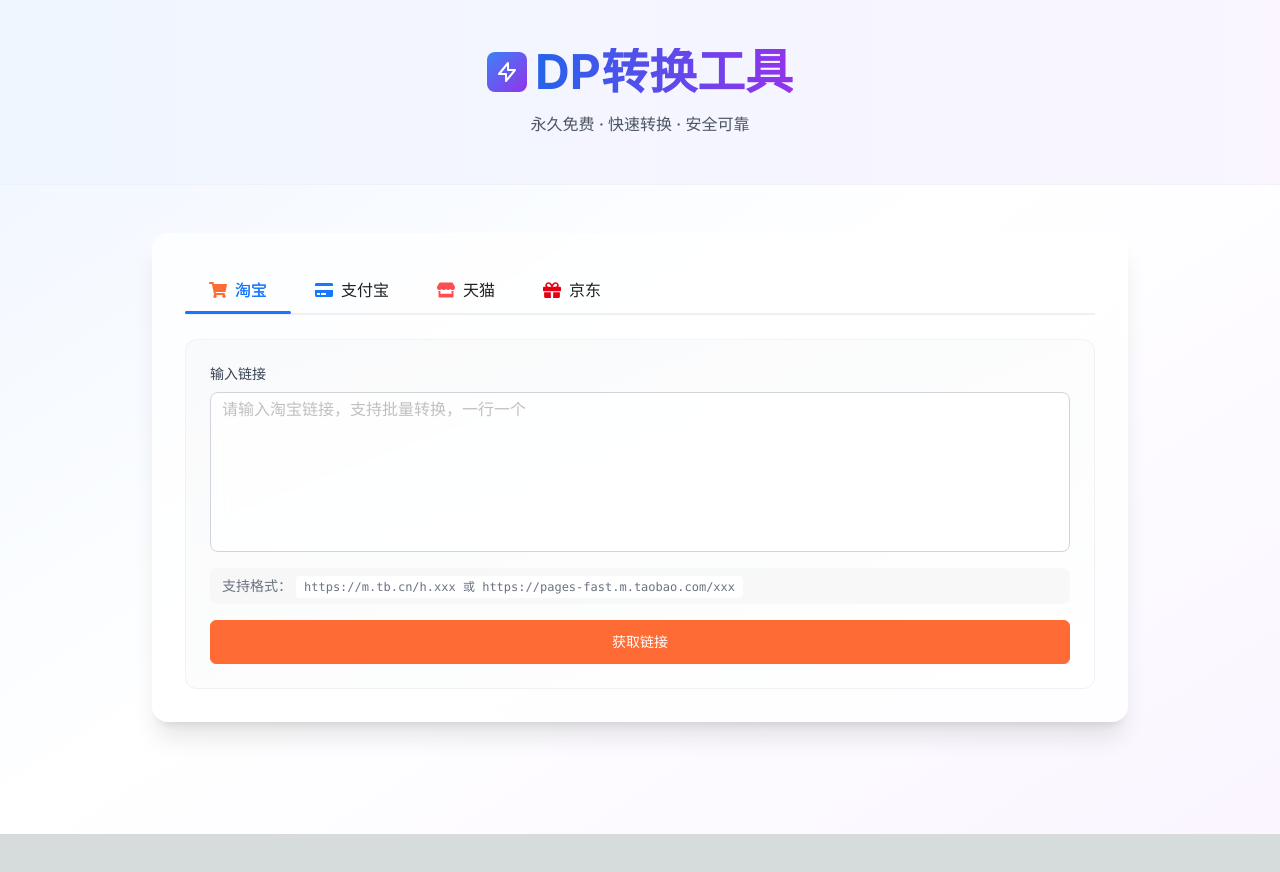
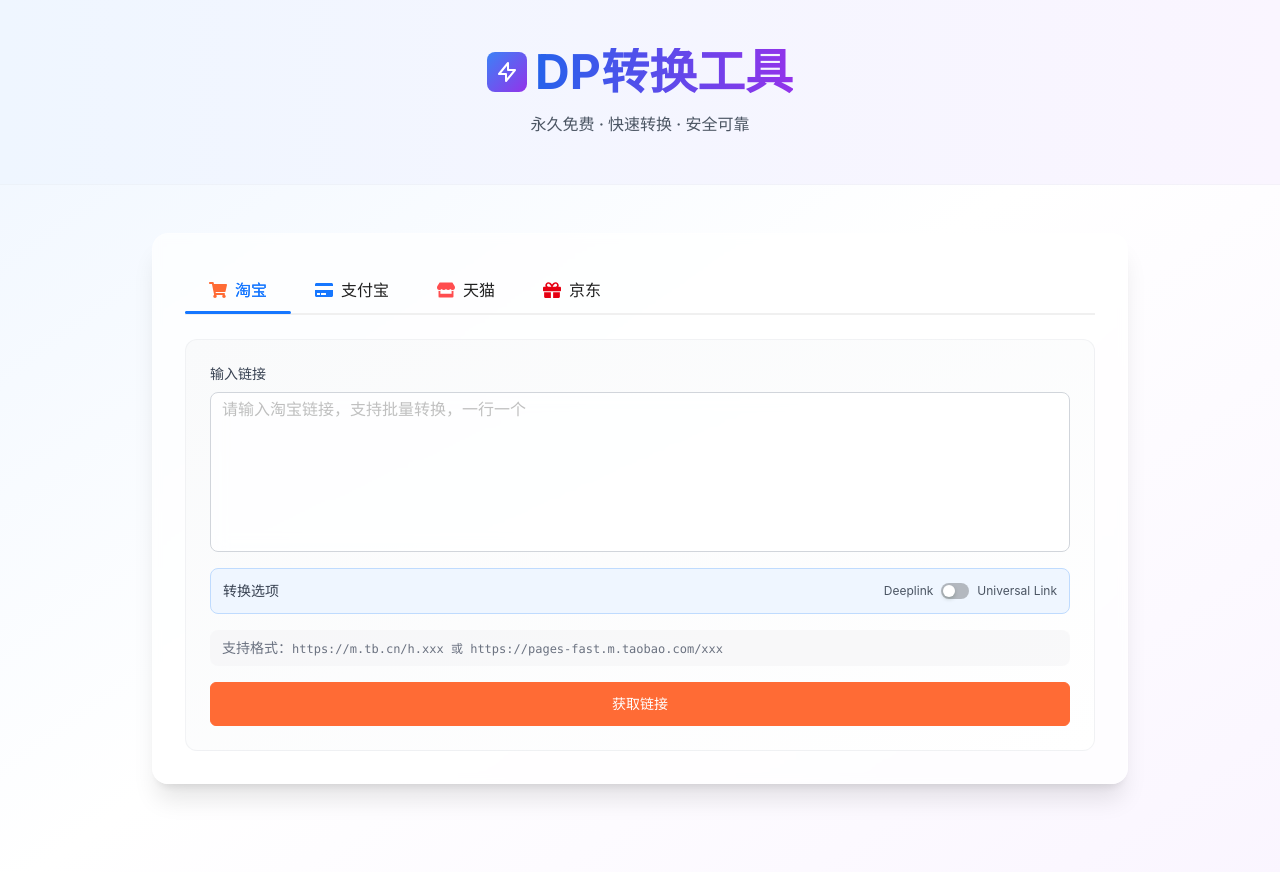
Before and after one commit to a1185963755/deeplink, a Next.js app: page /dp/ in a window 1280 px wide. Shown: the top 872 px of the page. Before the commit the page ends 834 px from the top, so only its background shows below. Built offline with nearby package versions, Linux system fonts and the light colour scheme.

Commit message:
添加对淘宝链接的Universal Link支持，并在转换器中增加切换选项；优化代码格式，提升可读性。

```diff
--- a/app/api/convert/route.ts
+++ b/app/api/convert/route.ts
@@ -6,6 +6,7 @@ type Platform = "taobao" | "alipay" | "tmall" | "jd";
 interface ConversionRequest {
   links: string[];
   platform: Platform;
+  useUniversalLink?: boolean;
 }
 
 interface ConversionResult {
@@ -27,13 +28,10 @@ const extractSkuId = (url: string): string => {
 };
 
 // 转换逻辑
-const convertToDeeplink = async (
-  url: string,
-  platform: Platform
-): Promise<string> => {
+const convertToDeeplink = async (url: string, platform: Platform, useUniversalLink: boolean = false): Promise<string> => {
   switch (platform) {
     case "taobao":
-      const taobaoLink = await convertTaoBao(url);
+      const taobaoLink = await convertTaoBao(url, useUniversalLink);
       return taobaoLink || "";
 
     case "alipay":
@@ -56,27 +54,21 @@ const convertToDeeplink = async (
 export async function POST(request: NextRequest) {
   try {
     const body: ConversionRequest = await request.json();
-    const { links, platform } = body;
+    const { links, platform, useUniversalLink = false } = body;
 
     if (!links || !Array.isArray(links) || links.length === 0) {
-      return NextResponse.json(
-        { error: "请提供有效的链接列表" },
-        { status: 400 }
-      );
+      return NextResponse.json({ error: "请提供有效的链接列表" }, { status: 400 });
     }
 
     if (!platform || !["taobao", "alipay", "tmall", "jd"].includes(platform)) {
-      return NextResponse.json(
-        { error: "请提供有效的平台类型" },
-        { status: 400 }
-      );
+      return NextResponse.json({ error: "请提供有效的平台类型" }, { status: 400 });
     }
 
     const results: ConversionResult[] = [];
 
     for (const link of links) {
       try {
-        const converted = await convertToDeeplink(link.trim(), platform);
+        const converted = await convertToDeeplink(link.trim(), platform, useUniversalLink);
         results.push({
           converted,
           platform,
@@ -99,7 +91,7 @@ export async function POST(request: NextRequest) {
   }
 }
 
-const convertTaoBao = async (link: string): Promise<string | null> => {
+const convertTaoBao = async (link: string, useUniversalLink: boolean = false): Promise<string | null> => {
   if (link.startsWith("https://m.tb.cn")) {
     try {
       const res = await axios.get(link, {
@@ -114,22 +106,32 @@ const convertTaoBao = async (link: string): Promise<string | null> => {
       const matchResult = match && match[1];
       const tk = link.split("?tk=")[1];
       const slk_sid = "rnd"
-        .concat(
-          ((16777216 * (1 + Math.random())) | 0).toString(16).substring(1)
-        )
+        .concat(((16777216 * (1 + Math.random())) | 0).toString(16).substring(1))
         .concat("_")
         .concat(String(new Date().getTime()));
-      return `tbopen://m.taobao.com/tbopen/index.html?h5Url=${encodeURIComponent(
+      const result = `tbopen://m.taobao.com/tbopen/index.html?h5Url=${encodeURIComponent(
         matchResult
       )}%26tk%3D${tk}%26app%3Dchrome%26slk_gid%3Dgid_er_sidebar_0&action=ali.open.nav&module=h5&bootImage=0&slk_sid=${slk_sid}&slk_t=${Date.now()}&slk_gid=gid_er_sidebar_0&afcPromotionOpen=false&bc_fl_src=h5_huanduan&source=slk_dp`;
+      if (useUniversalLink) {
+        // Universal Link格式
+        return `https://ace.tb.cn/t?smburl=${encodeURIComponent(result)}`;
+      } else {
+        // 普通deeplink格式
+        return result;
+      }
     } catch (err) {
       console.error("请求失败:", err);
       return null;
     }
   }
-  return `tbopen://m.taobao.com/tbopen/index.html?h5Url=${encodeURIComponent(
-    link
-  )}`;
+  const result = `tbopen://m.taobao.com/tbopen/index.html?h5Url=${encodeURIComponent(link)}`;
+  if (useUniversalLink) {
+    // Universal Link格式
+    return `https://ace.tb.cn/t?smburl=${encodeURIComponent(result)}`;
+  } else {
+    // 普通deeplink格式
+    return `tbopen://m.taobao.com/tbopen/index.html?h5Url=${encodeURIComponent(link)}`;
+  }
 };
 
 const convertAlipay = async (link: string) => {
@@ -141,9 +143,7 @@ const convertAlipay = async (link: string) => {
       });
 
       const finalUrl = response.request.res.responseUrl?.split("scheme=")?.[1]
-        ? decodeURIComponent(
-            response.request.res.responseUrl?.split("scheme=")?.[1]
-          )
+        ? decodeURIComponent(response.request.res.responseUrl?.split("scheme=")?.[1])
         : link;
 
       return finalUrl;
@@ -152,9 +152,7 @@ const convertAlipay = async (link: string) => {
       return null;
     }
   }
-  return `alipays://platformapi/startapp?appId=20000067&url=${encodeURIComponent(
-    link
-  )}`;
+  return `alipays://platformapi/startapp?appId=20000067&url=${encodeURIComponent(link)}`;
 };
 
 const convertTmall = async (link: string) => {
--- a/app/components/LinkConverter.tsx
+++ b/app/components/LinkConverter.tsx
@@ -2,7 +2,7 @@
 
 import { useState } from "react";
 import { CopyOutlined, CheckOutlined } from "@ant-design/icons";
-import { Button, message, Input, List, Tag } from "antd";
+import { Button, message, Input, List, Tag, Switch } from "antd";
 
 interface ConversionResult {
   original: string;
@@ -28,6 +28,7 @@ export default function LinkConverter({ platform, platformName, placeholder, sup
   const [results, setResults] = useState<ConversionResult[]>([]);
   const [isConverting, setIsConverting] = useState(false);
   const [copiedIndex, setCopiedIndex] = useState<number | null>(null);
+  const [useUniversalLink, setUseUniversalLink] = useState(false);
 
   const handleConvert = async () => {
     if (!inputLinks.trim()) {
@@ -47,6 +48,7 @@ export default function LinkConverter({ platform, platformName, placeholder, sup
         body: JSON.stringify({
           links,
           platform,
+          useUniversalLink: platform === "taobao" ? useUniversalLink : false,
         }),
       });
 
@@ -122,10 +124,29 @@ export default function LinkConverter({ platform, platformName, placeholder, sup
           />
         </div>
 
+        {/* Universal Link Toggle for Taobao */}
+        {platform === "taobao" && (
+          <div className="mb-4 flex items-center justify-between p-3 bg-blue-50 rounded-lg border border-blue-200">
+            <div className="flex items-center gap-2">
+              <span className="text-sm font-medium text-gray-700">转换选项</span>
+            </div>
+            <div className="flex items-center gap-2">
+              <span className="text-xs text-gray-600">Deeplink</span>
+              <Switch
+                checked={useUniversalLink}
+                onChange={setUseUniversalLink}
+                size="small"
+                style={{ backgroundColor: useUniversalLink ? buttonColor : undefined }}
+              />
+              <span className="text-xs text-gray-600">Universal Link</span>
+            </div>
+          </div>
+        )}
+
         <div className="flex flex-col gap-4">
           <div className="text-xs sm:text-sm text-gray-500 bg-gray-100/50 px-3 py-2 rounded-lg">
             <span className="font-medium">支持格式：</span>
-            <code className="text-xs bg-white px-2 py-1 rounded ml-1 break-all">{supportFormat}</code>
+            <code className="text-xs">{supportFormat}</code>
           </div>
           <Button
             type="primary"
@@ -185,7 +206,7 @@ export default function LinkConverter({ platform, platformName, placeholder, sup
               result.success && (
                 <div key={index} className="flex items-center gap-3 p-3 bg-gray-50 rounded-lg">
                   <div className="flex-1 min-w-0">
-                    <div className="text-sm text-gray-900 font-mono line-clamp-3">{result.converted}</div>
+                    <div className="text-sm text-gray-900 font-mono line-clamp-3 break-all">{result.converted}</div>
                   </div>
                   <Button
                     type="text"
```
Also changed, not shown: app/page.tsx (+5 -21 lines).
